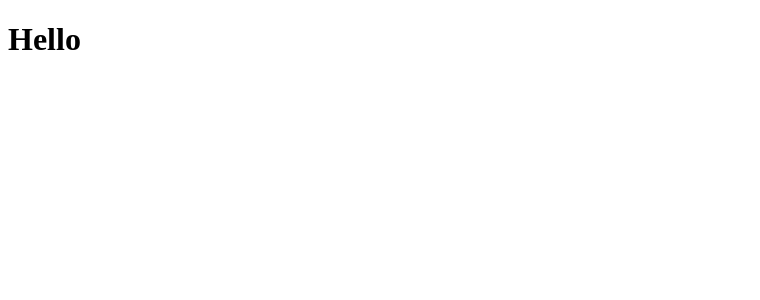
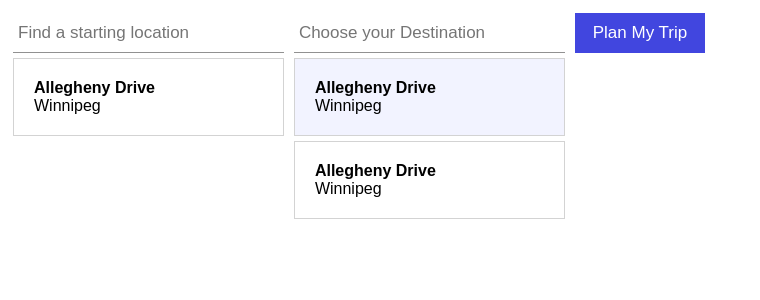
Before and after one commit to MuhammadMusab1/trip-planner-react, a React (Create React App) app: page / in a window 1280 px wide. Shown: the top 300 px of the page, without its empty margins (0-760 px from the left). Built offline with nearby package versions, Linux system fonts and the light colour scheme.

Commit message:
add html and css for website

```diff
--- a/src/App.css
+++ b/src/App.css
@@ -1,38 +1,85 @@
-.App {
-  text-align: center;
+* {
+  box-sizing: border-box;
 }
 
-.App-logo {
-  height: 40vmin;
-  pointer-events: none;
+.grid-wrapper {
+  margin: 0;
+  display: grid;
+  grid-template-columns: 2fr 2fr 1fr 4fr;
+  font-family: sans-serif;
 }
 
-@media (prefers-reduced-motion: no-preference) {
-  .App-logo {
-    animation: App-logo-spin infinite 20s linear;
-  }
+.grid-wrapper > * {
+  padding: 5px;
 }
 
-.App-header {
-  background-color: #282c34;
-  min-height: 100vh;
-  display: flex;
-  flex-direction: column;
-  align-items: center;
-  justify-content: center;
-  font-size: calc(10px + 2vmin);
-  color: white;
+ul {
+  list-style: none;
+  margin: 0;
+  padding: 0;
 }
 
-.App-link {
-  color: #61dafb;
+.origins > li,
+.destinations > li {
+  padding: 20px 20px;
+  border: 1px solid #d3d3d3;
+  margin: 5px 0;
 }
 
-@keyframes App-logo-spin {
-  from {
-    transform: rotate(0deg);
-  }
-  to {
-    transform: rotate(360deg);
-  }
+.origins > li:hover,
+.destinations > li:hover {
+  background-color: #efefef;
+  cursor: pointer;
 }
+
+.origins > li.selected,
+.destinations > li.selected {
+  background-color: #f2f3ff;
+}
+
+input {
+  border: 0;
+  border-bottom: 1px solid #919191;
+  width: 100%;
+  padding: 5px;
+  font-size: 17px;
+  height: 40px;
+}
+
+input:focus {
+  outline: 0;
+}
+
+.name {
+  font-weight: bold;
+}
+
+.plan-trip {
+  height: 40px;
+  border: 0;
+  background: #4146df;
+  font-size: 17px;
+  color: white;
+  cursor: pointer;
+  width: 100%;
+}
+
+.my-trip,
+.alt-trip {
+  width: 75%;
+  margin: auto;
+}
+
+.my-trip li,
+.alt-trip li {
+  margin: 10px 0px;
+  font-size: 17px;
+  display: flex;
+}
+
+.my-trip i,
+.alt-trip i {
+  margin-right: 15px;
+  font-size: 25px;
+  align-self: center;
+}
--- a/src/App.js
+++ b/src/App.js
@@ -1,7 +1,50 @@
 import "./App.css";
 
 function App() {
-  return <h1>Hello</h1>;
+  return (
+    <div className="grid-wrapper">
+      <div className="origin-container">
+        <form className="origin-form">
+          <input placeholder="Find a starting location" type="text" />
+        </form>
+
+        <ul className="origins">
+          <li data-long="-97.1500642" data-lat="49.7959303" class="">
+            <div class="name">Allegheny Drive</div>
+            <div>Winnipeg</div>
+          </li>
+        </ul>
+      </div>
+      <div className="destination-container">
+        <form className="destination-form">
+          <input placeholder="Choose your Destination" type="text" />
+        </form>
+
+        <ul className="destinations">
+          <li data-long="-97.1500642" data-lat="49.7959303" class="selected">
+            <div class="name">Allegheny Drive</div>
+            <div>Winnipeg</div>
+          </li>
+          <li data-long="-97.1500642" data-lat="49.7959303" class="">
+            <div class="name">Allegheny Drive</div>
+            <div>Winnipeg</div>
+          </li>
+        </ul>
+      </div>
+      <div className="button-container">
+        <button className="plan-trip">Plan My Trip</button>
+      </div>
+      <div className="bus-container">
+        <div className="recommended">
+          <ul className="my-trip"></ul>
+        </div>
+
+        <div className="alternative">
+          <ul className="alt-trip"></ul>
+        </div>
+      </div>
+    </div>
+  );
 }
 
 export default App;
```
